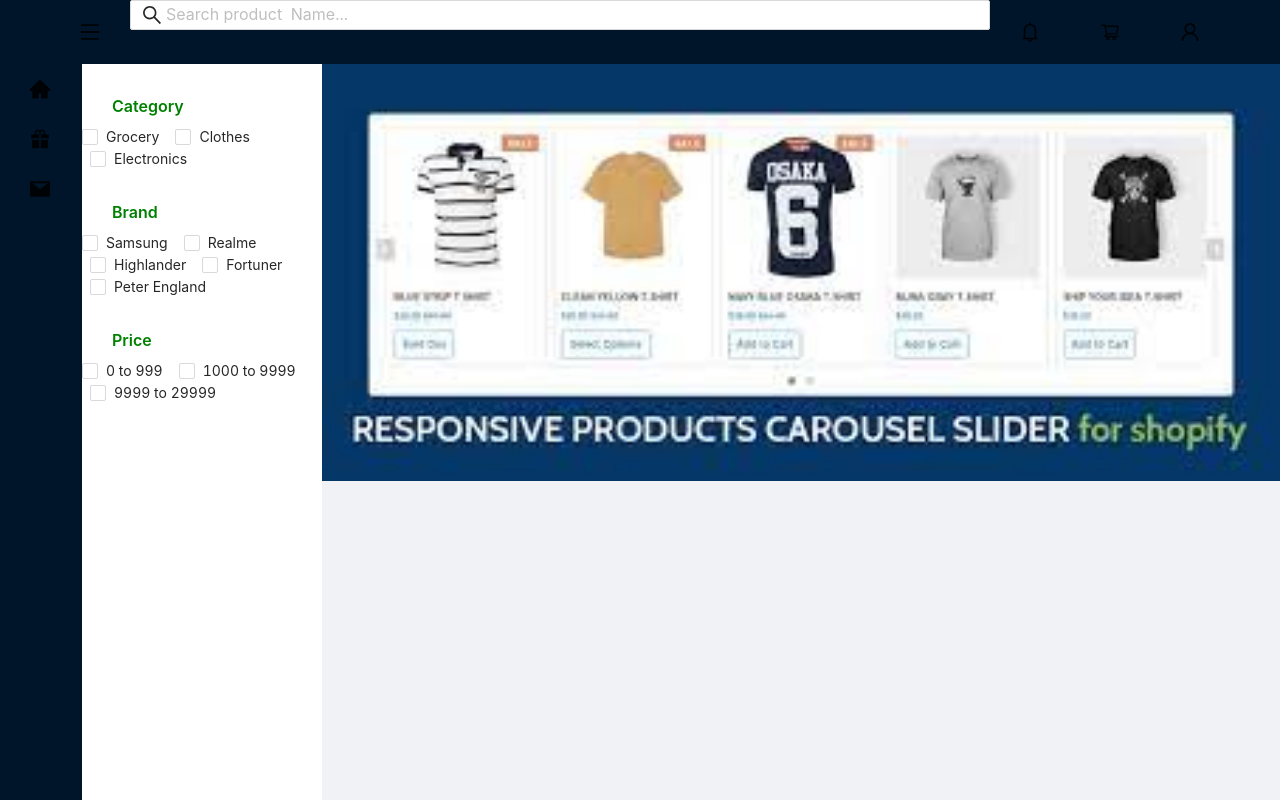
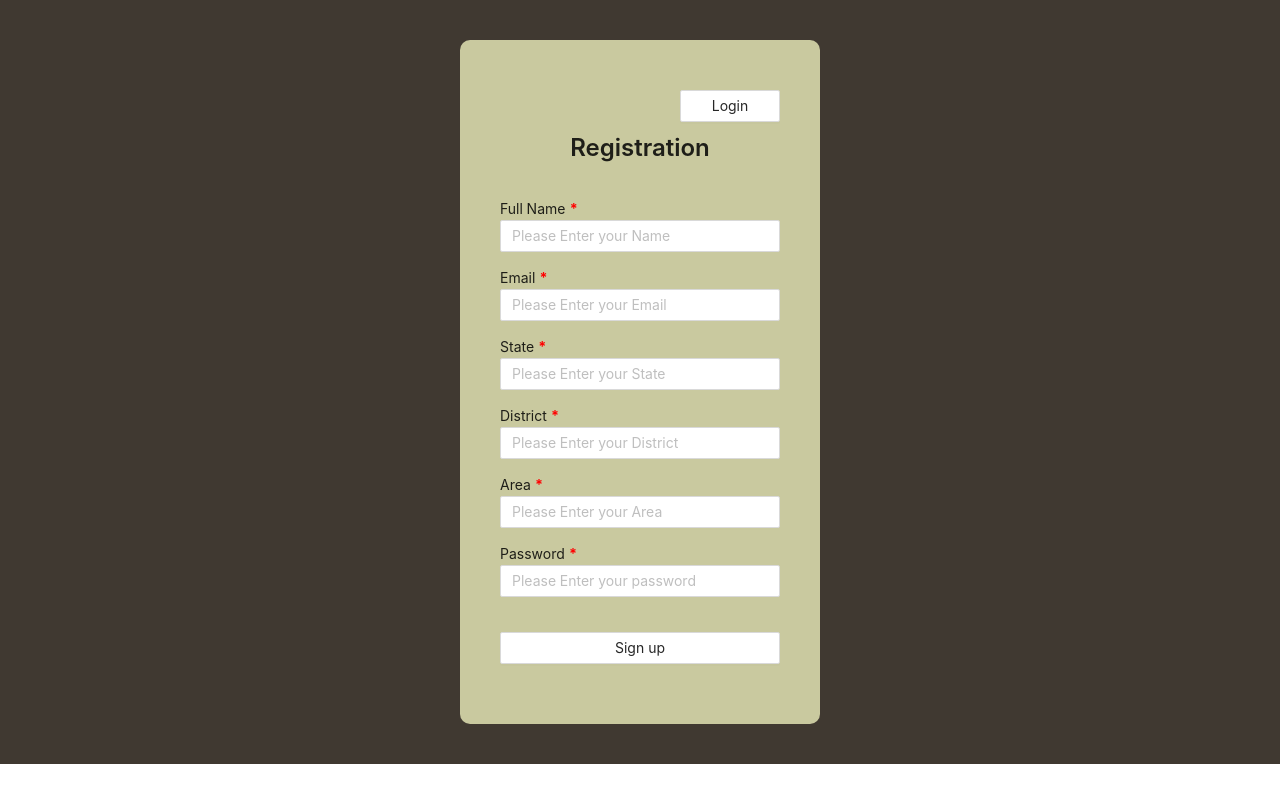
Before and after one commit to rahul-ongraph/finalTestjob, a React (Create React App) app: page /SignUp in a window 1280 px wide. Shown: the top 800 px of the page. Built offline with nearby package versions, Linux system fonts and the light colour scheme.

Commit message:
changes code

```diff
--- a/src/App.js
+++ b/src/App.js
@@ -6,22 +6,22 @@ import { BrowserRouter as Router, Switch, Route} from "react-router-dom";
 function App() {
   return (
 
-    <Product />
-    // <Router>
-    //   <div>
-    //     <Switch>
-    //       <Route exact path="/">
-    //         <Login />
-    //       </Route>
-    //       <Route path="/SignUp">
-    //         <SignUp />
-    //       </Route>
-    //       <Route path="/Product">
-    //         <Product />
-    //       </Route>
-    //     </Switch>
-    //   </div>
-    // </Router>
+    // <Product />
+    <Router>
+      <div>
+        <Switch>
+          <Route exact path="/login">
+            <Login />
+          </Route>
+          <Route path="/SignUp">
+            <SignUp />
+          </Route>
+          <Route path="/Product">
+            <Product />
+          </Route>
+        </Switch>
+      </div>
+    </Router>
   );
 }
 export default App;
--- a/src/component/Card/Card.js
+++ b/src/component/Card/Card.js
@@ -8,7 +8,7 @@ const Card = ({ item1 }) => {
   return (<>
       {item1.map((y) => {
         return (
-          <div className="card">
+          <div style={{borderWidth:2,borderColor:"black"}} className="card">
             <Carousel autoplay>
               {y.image.map((x) => {
                 return (
--- a/src/component/Input/InputField.css
+++ b/src/component/Input/InputField.css
@@ -1,10 +1,14 @@
 @import 'antd/dist/antd.css';
 .input {
-    width:100%;
+    width: 30%;
+}
+.input_Field {
+
     height:30px;
     border-width:1px;
     border-color: black;
 }
+
 .input_bottom{
     padding-bottom:15px;
 }
--- a/src/component/Input/InputField.js
+++ b/src/component/Input/InputField.js
@@ -11,8 +11,8 @@ const InputField = (props) => {
         <strong style={{ color: "red" }}> *</strong>
       </label>
       <Input
-        className="input"
-        type={type}
+        className=".input_Field"
+         type={type}
         value={value}
         placeholder={placeholder}
         onChange={onChange}
--- a/src/container/Login/Login.css
+++ b/src/container/Login/Login.css
@@ -1,7 +1,11 @@
 @import "antd/dist/antd.css";
-/* body {
+body {
   background-color: #403931;
-} */
+}
+.main {
+  background-color: white;
+  padding: 0px;
+}
 .main {
   height: 100%;
   margin: 0 auto;
--- a/src/container/Login/Login.js
+++ b/src/container/Login/Login.js
@@ -34,12 +34,14 @@ function Login(props) {
       !/((?=.*[0-9])(?=.*[a-z])(?=.*[A-Z]){6,12})/.test(state.password)
     ) {
       error.password = "Invalid password";
+    }else{
+      return true
     }
     setError(error);
   };
 
   const onSubmit = () => {
-    if (validation()) {
+    // if (validation()) {
       console.log("checked => ", state.checked);
       localStorage.setItem("Remember", state.checked === true ? "1" : "0");
       localStorage.setItem(
@@ -48,7 +50,7 @@ function Login(props) {
       );
       console.log("ppppppppppppp", state.email, state.password);
       history.push("/Product");
-    }
+    // }
   };
   useEffect(() => {
     let remember = Boolean(+localStorage.getItem("Remember"));
@@ -74,7 +76,7 @@ function Login(props) {
 
   const { email, password } = state;
   return (
-    <div className="main">
+    <div className="main_class">
       <div className="loginBox">
         <div>
           <ButtonComponent
--- a/src/container/Product/Product.css
+++ b/src/container/Product/Product.css
@@ -18,7 +18,7 @@
 .menu_icon {
   font-size: 20px;
   margin: 20px 30px;
-  width: 20px;
+  width: 60px;
 }
 .serachbar {
   /* margin:20px 30px; */
@@ -67,6 +67,7 @@
   flex-wrap: wrap;
   border-width: 2px;
 }
+
 /* .card1 {
   background-color: red;
   width:30%;
--- a/src/container/Product/Product.js
+++ b/src/container/Product/Product.js
@@ -12,6 +12,7 @@ import {
   ShoppingCartOutlined,
   BellOutlined,
   UserOutlined,
+  LoginOutlined
 } from "@ant-design/icons";
 
 const item4 = [
@@ -288,9 +289,11 @@ function Product(props) {
               onChange={(event) => searchFilter(event)}
             />
           </Input.Group>
-          <BellOutlined className="menu_icon " />
+          {/* <BellOutlined className="menu_icon " /> */}
+          <Title className="menu_icon" level={5}>Add Product</Title>
           <ShoppingCartOutlined className="menu_icon " />
           <UserOutlined className="menu_icon " />
+          <LoginOutlined   className="menu_icon"/>
         </Header>
         <Layout>
           <Sider className="sider ant-layout-sider">
--- a/src/container/Signup/Signup.css
+++ b/src/container/Signup/Signup.css
@@ -3,6 +3,10 @@
   background-color: #403931;
 } */
 .main {
+  background-color: white;
+  padding: 0px;
+}
+.main_class{
   height: 100%;
   margin: 0 auto;
   background-color: #403931;
--- a/src/container/Signup/Signup.js
+++ b/src/container/Signup/Signup.js
@@ -25,7 +25,7 @@ function SignUp(props) {
     password: "",
   });
   const onChangeValue = (e, text) => {
-    setState({...state,[text]: e.target.value });
+    setState({ ...state, [text]: e.target.value });
     validation();
   };
 
@@ -59,9 +59,13 @@ function SignUp(props) {
     }
     setError(error)
   }
-  const  onSubmit = (e) => {
-    validation();
-    console.log("aaaaaaaa", e);
+  const onSubmit = () => {
+    if (name != '') {
+      if (email != '') {
+        if (State != '') {
+          if (district != '') {
+            if (area != '') {
+              if (password != '') {
                 let registration = {
                   name: name,
                   email: email,
@@ -70,36 +74,62 @@ function SignUp(props) {
                   area: area,
                   password: password,
                 };
-    let olddata =  localStorage.getItem("registration");
+                let olddata = localStorage.getItem("registration");
                 if (olddata == null) {
                   olddata = [];
                   olddata.push(registration);
                   localStorage.setItem("registration", JSON.stringify(olddata));
                   console.log("Data saved", olddata);
-      history.push('/')
+                  history.push('/login')
                 } else {
-      // let oldArr = JSON.parse(olddata);
-      // oldArr.push(registration);
-      // localStorage.setItem("registration", JSON.stringify(oldArr));
-      // console.log(oldArr, "hhg");
+                  let oldArr = JSON.parse(olddata);
+                  oldArr.push(registration);
+                  localStorage.setItem("registration", JSON.stringify(oldArr));
+                  console.log("OldArr else => ",oldArr );
+                  history.push('/login')
                 }
+
+              }
+              else {
+                alert("please input Password")
+              }
+            }
+            else {
+              alert("please input area")
+            }
+          }
+          else {
+            alert("please input district")
+          }
+        }
+        else {
+          alert("please input state")
+        }
+      }
+      else {
+        alert("please input email")
+      }
+    } else {
+      alert("please input name")
+    }
+
   };
-  const { name, email, State, district, area, password} = state;
+  const { name, email, State, district, area, password } = state;
   return (
-    <div className="main">
+    <div className="main_class">
       <div className="signUpBox">
         <div>
           <ButtonComponent
             className="default_btn"
             Button="Login"
-            onClick={() => history.push("/")}
+            onClick={() => history.push("/login")}
           />
         </div>
         <div style={{ marginTop: 30 }}></div>
         <Title className="registration" level={3}>
           Registration
         </Title>
-        <Form  className="form">
+        <Form onClick={validation} className="form">
           <InputField
             placeholder="Please Enter your Name"
             label="Full Name"
@@ -171,7 +201,7 @@ function SignUp(props) {
           <ButtonComponent
             Button="Sign up"
             className="yellow_btn"
-            onClick={()=>onSubmit()}
+            onClick={() => onSubmit()}
           />
         </Form>
       </div>
```
Lines whose indentation alone changed are shown as unchanged.
